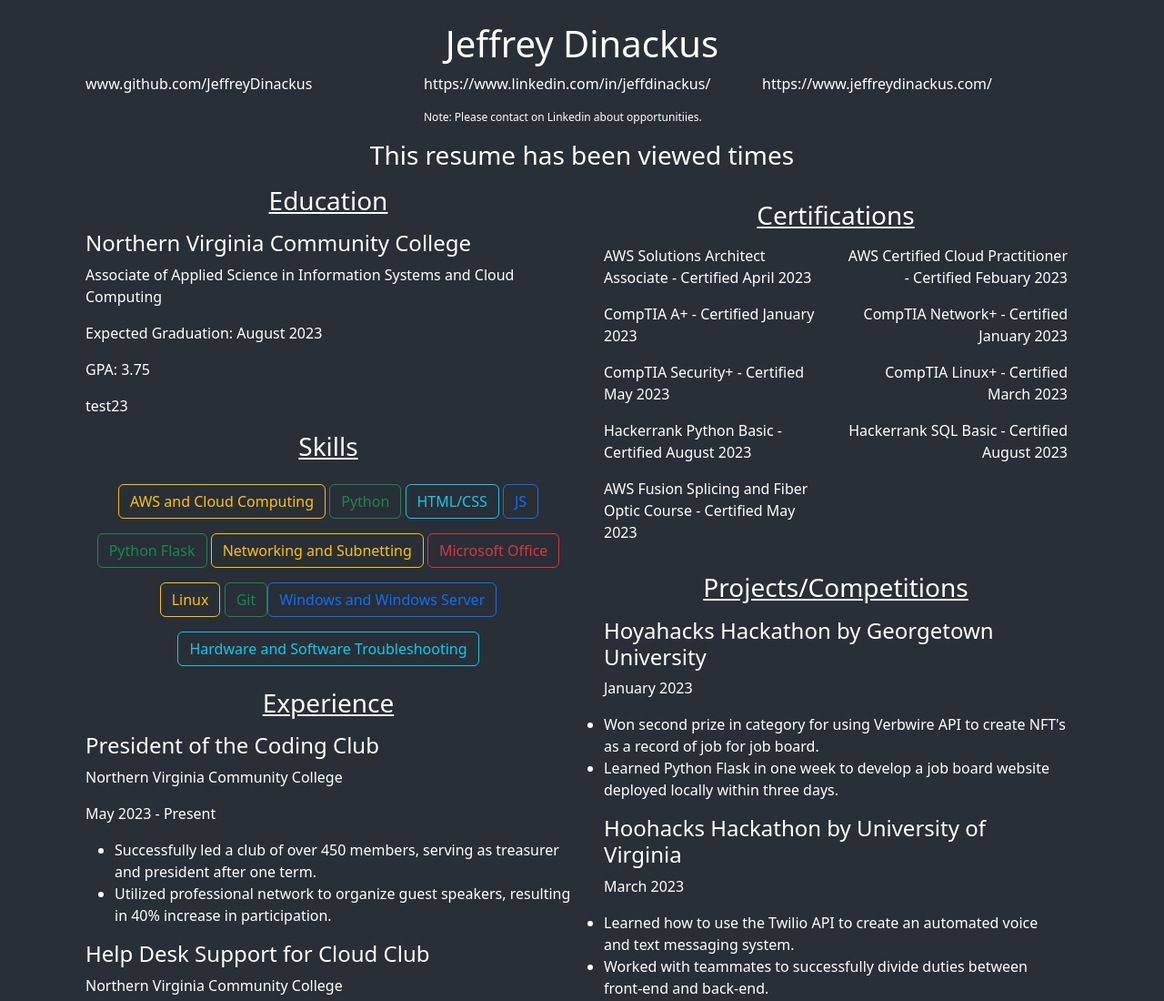
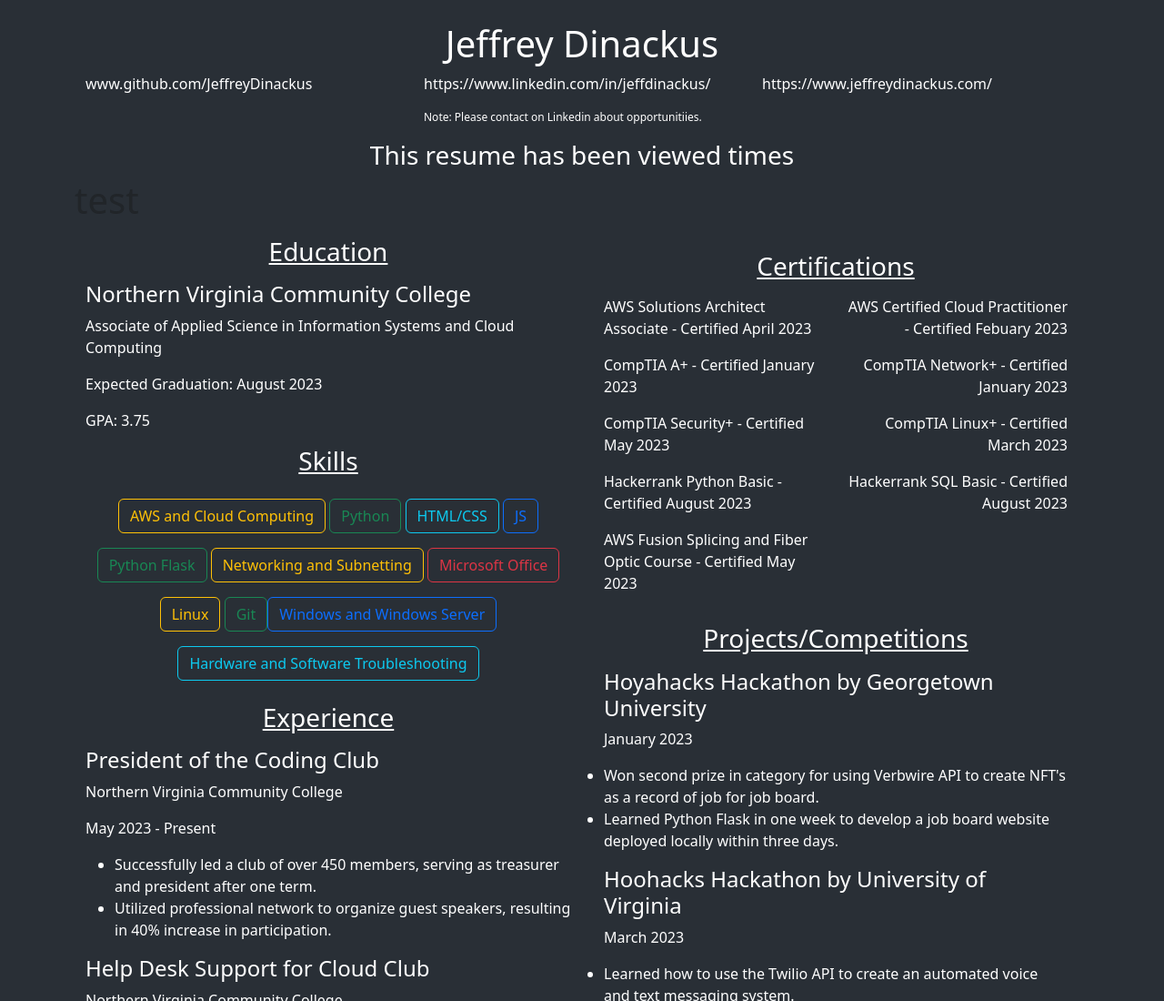
Before and after one commit to JeffreyDinackus/Cloud-Resume-Challenge, a plain HTML site: page index.html in a window 1280 px wide. Shown: the top 1100 px of the page at 91% size. Drawn offline with Linux system fonts and the light colour scheme; no server answers.

Commit message:
testing pipeline

```diff
--- a/index.html
+++ b/index.html
@@ -76,6 +76,7 @@
   <p><a href="https://www.jeffreydinackus.com/">https://www.jeffreydinackus.com/</a></p>
   </div></div></div>
   <h3 id="counter">This resume has been viewed times</h3>
+  <h1>test</h1>
   <h6 id="quote"></h3>
   <p id="view-count"></p>
   <div class="container text-center">
@@ -85,7 +86,6 @@
 
   <h4 class="bullet-Title">Northern Virginia Community College</h4>
   <p>Associate of Applied Science in Information Systems and Cloud Computing</p>  <p>Expected Graduation: August 2023</p><p>GPA: 3.75</p>
-  <p>test23</p>
 
   <h3 class="subtitle my-3">Skills</h3>
   <div>
```
